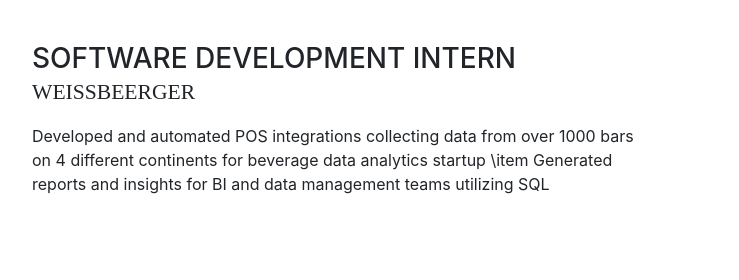
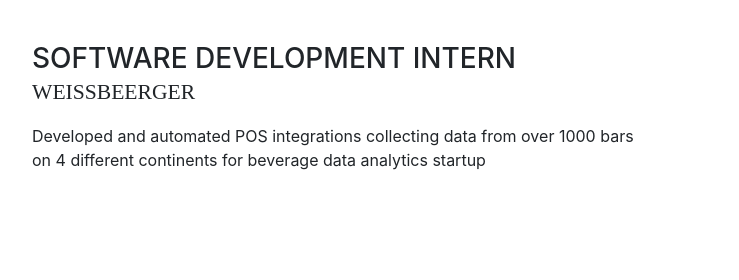
Before and after one commit to jeyoung7/jeyoung71.github.io, a website with bundled scripts: page index.html in a window 1280 px wide. Shown: the part 1740-2020 px from the top of the page, 288-1027 px from the left. Built offline with nearby package versions, Linux system fonts and the light colour scheme; a web font is replaced by a local one.

Commit message:
Update index.html

```diff
--- a/index.html
+++ b/index.html
@@ -178,8 +178,7 @@
             <div class="resume-content mr-auto">
               <h3 class="mb-0">Software Development Intern</h3>
               <div class="subheading mb-3">Weissbeerger</div>
-              <p>Developed and automated POS integrations collecting data from over 1000 bars on 4 different continents for beverage data analytics startup
-\item Generated reports and insights for BI and data  management teams utilizing SQL </p>
+              <p>Developed and automated POS integrations collecting data from over 1000 bars on 4 different continents for beverage data analytics startup</p>
             </div>
             <div class="resume-date text-md-right">
               <span class="text-primary">July 2017 - August 2017</span>
```
